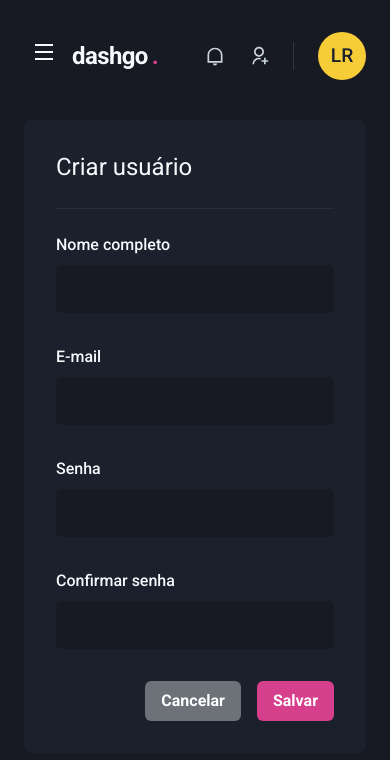
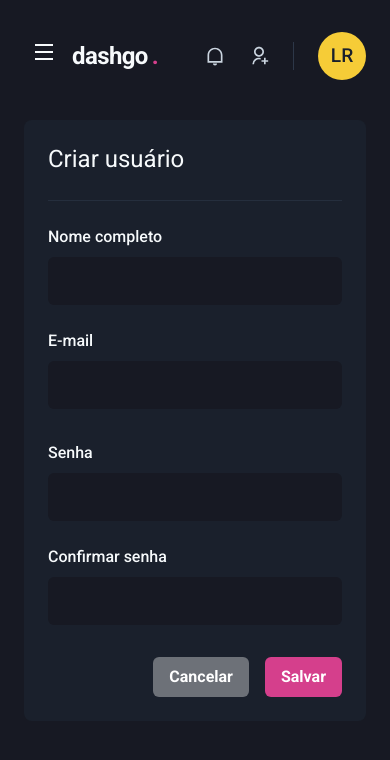
Before and after one commit to leoramos25/dashgo, a Next.js app: page /users/create in a window 390 px wide. Shown: the top 760 px of the page. Built offline with nearby package versions, Linux system fonts and the light colour scheme.

Commit message:
responsividade CreateUser

```diff
--- a/src/pages/users/create.tsx
+++ b/src/pages/users/create.tsx
@@ -9,13 +9,13 @@
             <Header />
             <Flex w="100%" my="6" maxWidth={1480} mx="auto" px="6">
                 <Sidebar />
-                <Box flex="1" borderRadius={8} bg="gray.800" p="8">
+                <Box flex="1" borderRadius={8} bg="gray.800" p={["6","8"]}>
                     <Heading size="lg" fontWeight="normal">Criar usuário</Heading>
                     <Divider my="6" borderColor="gray.700" />
                     <VStack spacing="8">
                         <SimpleGrid
                             minChildWidth="240px"
-                            spacing="8"
+                            spacing={["6","8"]}
                             w="100%"
                         >
                             <Input name="name" label="Nome completo" />
@@ -23,7 +23,7 @@
                         </SimpleGrid>
                         <SimpleGrid
                             minChildWidth="240px"
-                            spacing="8"
+                            spacing={["6","8"]}
                             w="100%"
                         >
                             <Input name="password" type="password" label="Senha" />
```
